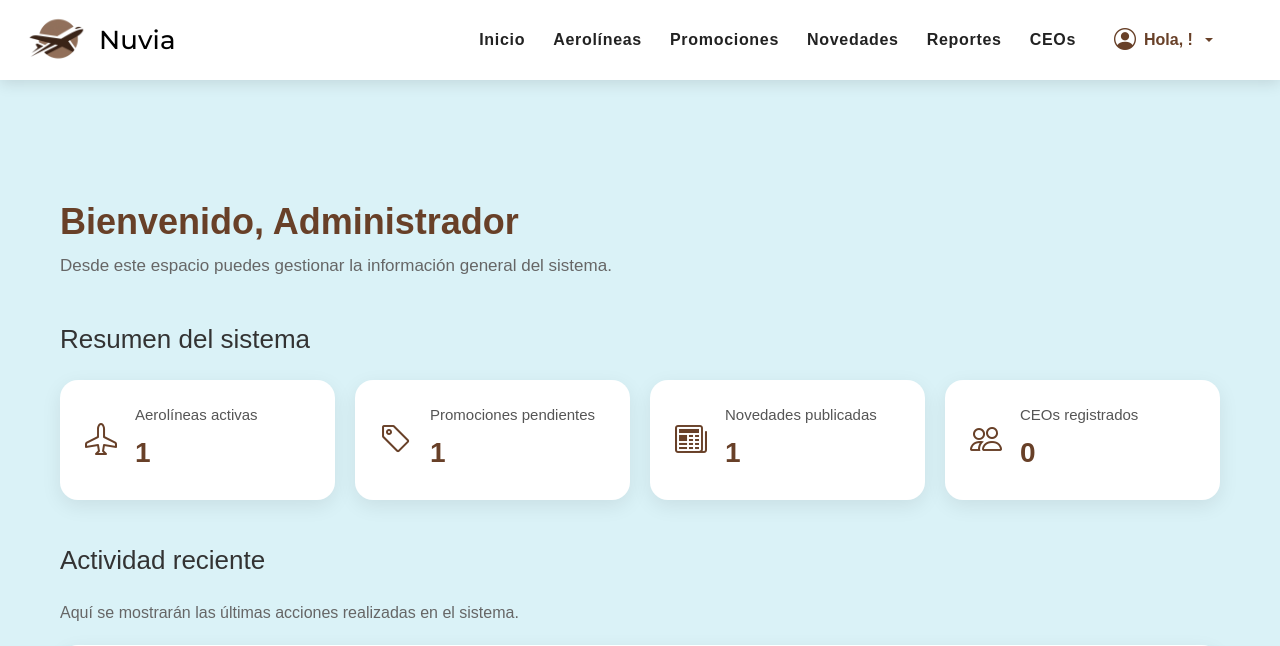
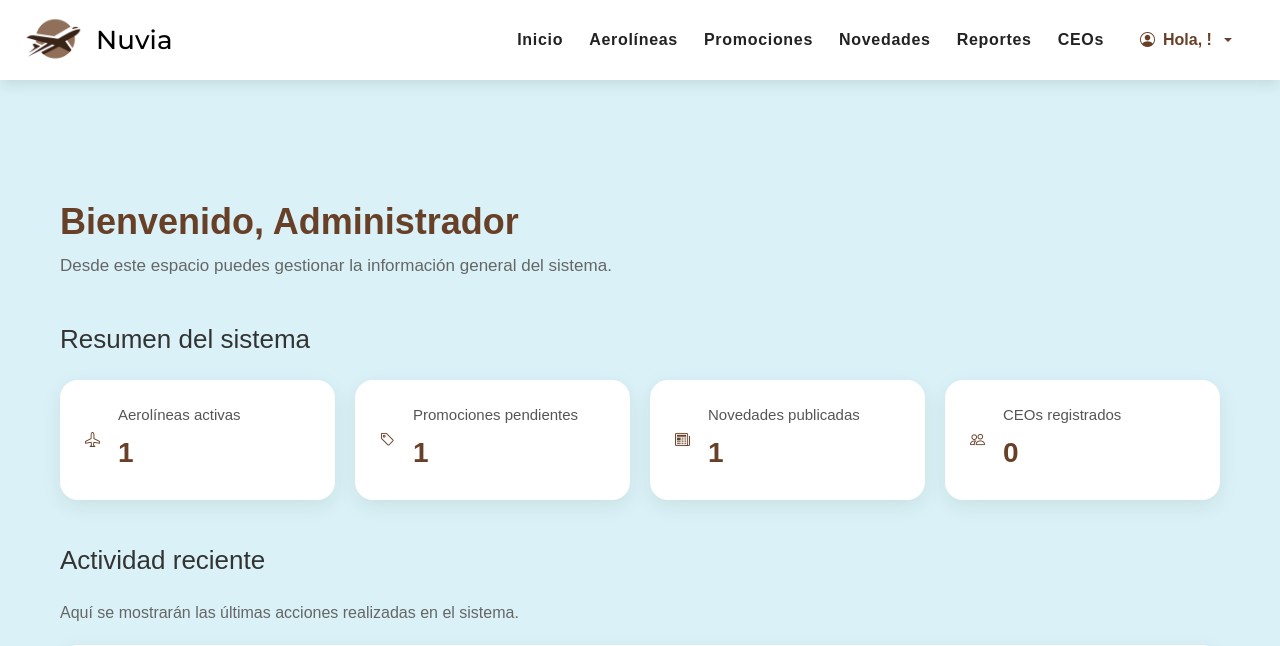
Before and after one commit to sofiabtt/PaginaWeb, a PHP site: page /PaginaWeb/admin/admin.php in a window 1280 px wide. Shown: the top 646 px of the page. Run offline with PHP 8.4, Linux system fonts and the light colour scheme; data comes from the database, SQL or seed files in the repository; tables that the repository leaves empty hold one stand-in row (values such as "Sample post").

Commit message:
ajusta responsive del navbar

```diff
--- a/css/navbar.css
+++ b/css/navbar.css
@@ -9,11 +9,15 @@ html {
     scroll-padding-top: 20px;
 }
 
+i {
+    font-size: 15px!important;
+}
+
 .navbar {
     position: relative;
     width: 100%;
     min-height: 80px;
-    padding: 5px 15px;
+    padding: 5px 12px;
     background: #fff;
     box-shadow: 0 3px 15px rgba(0, 0, 0, 0.12);
 }
@@ -22,7 +26,7 @@ html {
     display: flex;
     align-items: center;
     margin: 0;
-    padding-right: 60px;
+    padding-right: 56px;
 }
 
 .navbar-brand img {
@@ -42,10 +46,10 @@ html {
 
 .navbar-nav-general {
     margin-left: auto;
-    padding-right: 30px;
+    padding-right: 14px;
     display: flex;
     align-items: center;
-    gap: 28px;
+    gap: 26px;
 }
 
 .nav-link {
```
Also changed, not shown: includes/navbar.php (+4 -6 lines).
